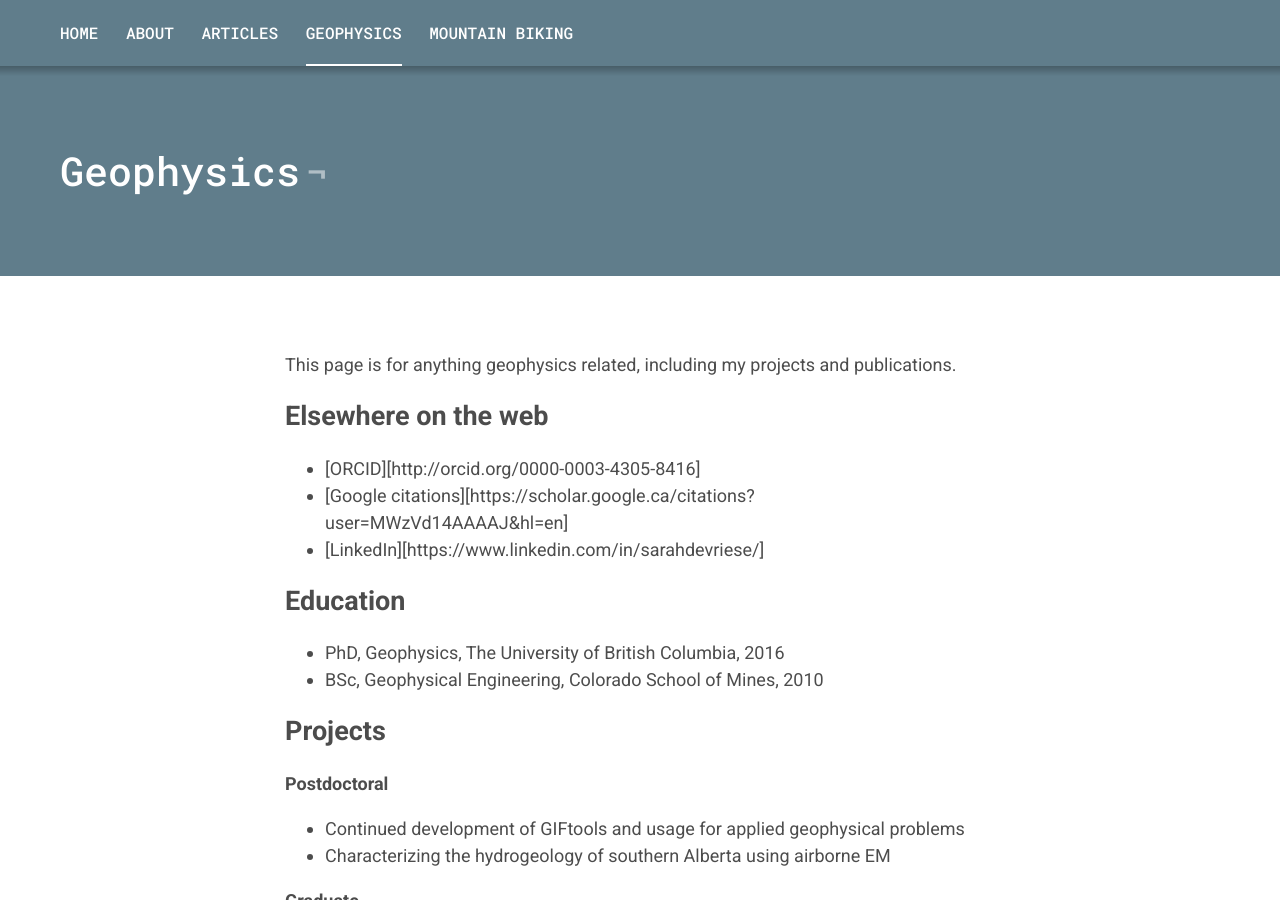
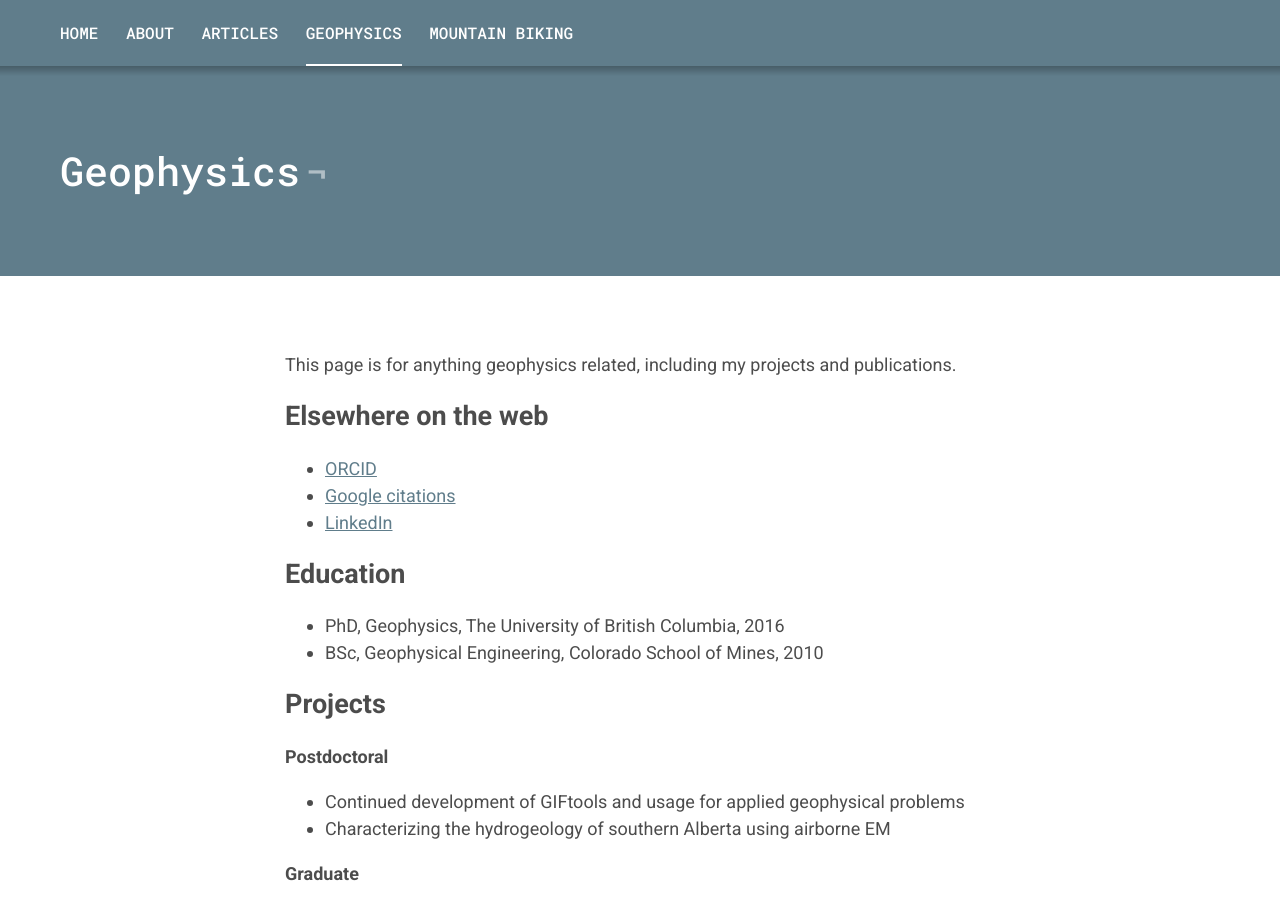
Before and after one commit to sdevriese/sdevriese.github.io, a Jekyll site: the page built from _pages/geophysics.markdown, in a window 1280 px wide and 900 px high. Built offline with Jekyll 4.4.1, drawn with Linux system fonts in a browser that asks for light colours; some of the changed lines change nothing that is shown.

Commit message:
Update geophysics.markdown

```diff
--- a/_pages/geophysics.markdown
+++ b/_pages/geophysics.markdown
@@ -8,9 +8,13 @@ This page is for anything geophysics related, including my projects and publicat
 
 # Elsewhere on the web
 
-* [ORCID][http://orcid.org/0000-0003-4305-8416]
-* [Google citations][https://scholar.google.ca/citations?user=MWzVd14AAAAJ&hl=en]
-* [LinkedIn][https://www.linkedin.com/in/sarahdevriese/]
+* [ORCID][orcidweb]
+* [Google citations][googleweb]
+* [LinkedIn][liweb]
+
+[orcidweb]: http://orcid.org/0000-0003-4305-8416
+[googleweb]: https://scholar.google.ca/citations?user=MWzVd14AAAAJ&hl=en
+[liweb]: https://www.linkedin.com/in/sarahdevriese/
 
 # Education
 
```
